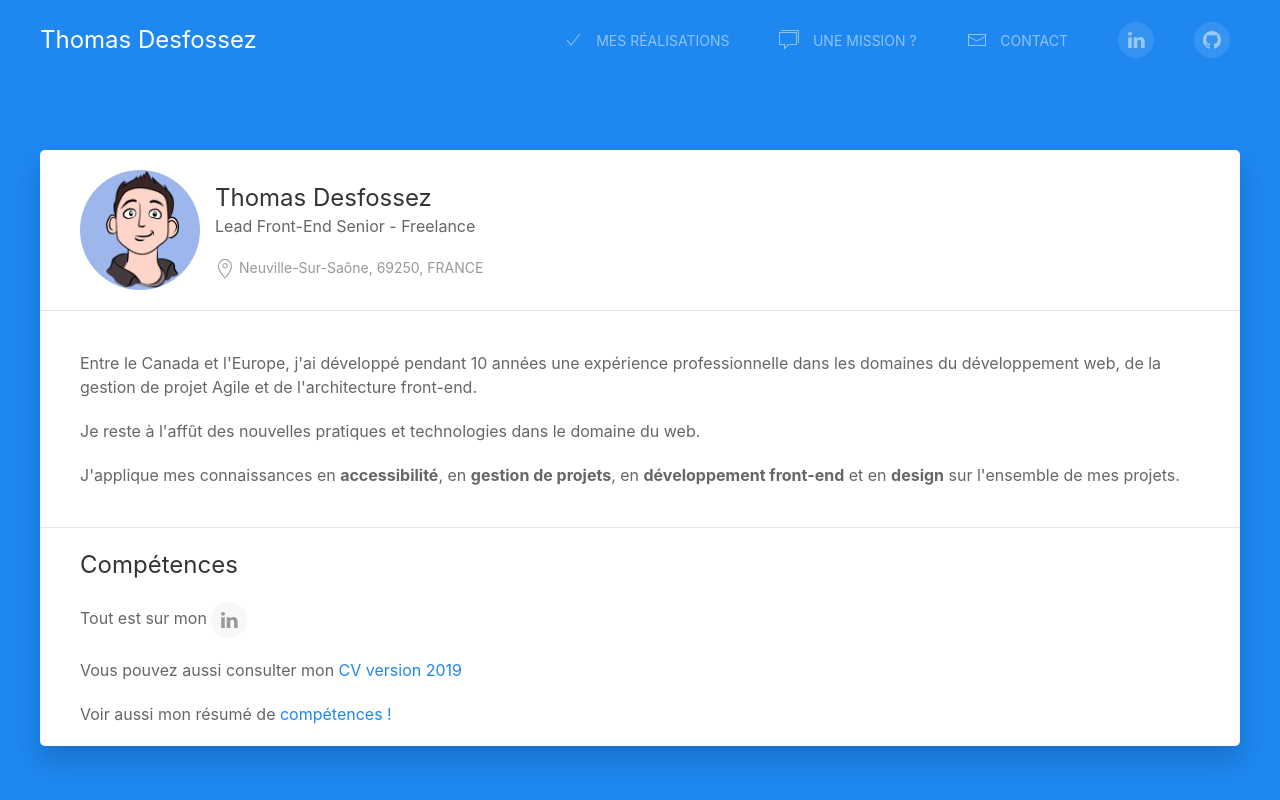
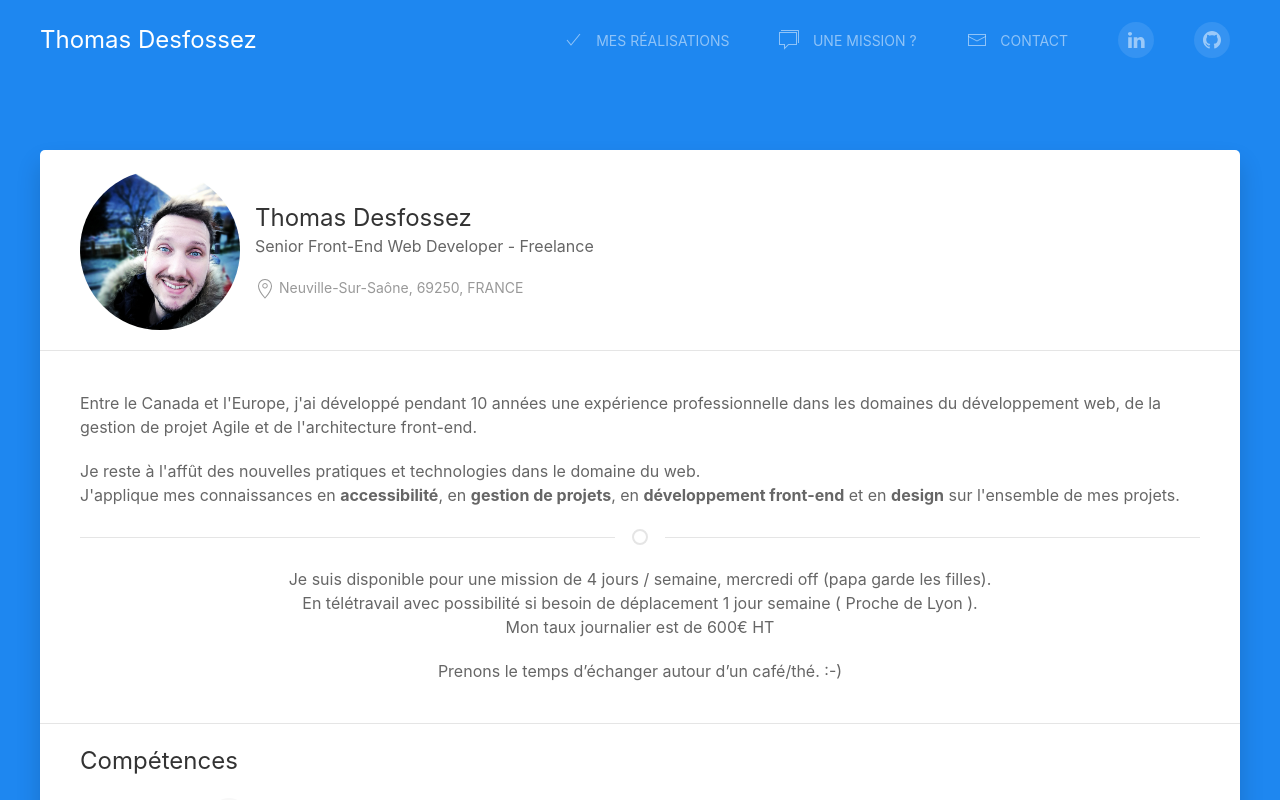
Before and after one commit to tomagladiator/portfolio, a Vue app: page / in a window 1280 px wide. Shown: the top 800 px of the page. Built offline with nearby package versions, Linux system fonts and the light colour scheme.

Commit message:
update home and photo

```diff
--- a/src/components/BusinessCard.vue
+++ b/src/components/BusinessCard.vue
@@ -4,7 +4,7 @@
         <div class="uk-card-header">
             <div class="uk-grid-small uk-flex-middle" uk-grid>
                 <div class="uk-width-auto@m">
-                    <img alt="Thomas Desfossez" src="../assets/thomas-avatar.jpg" class="uk-border-circle" width="120" height="120">
+                    <img alt="Thomas Desfossez" src="../assets/thomas-desfossez-2019.jpg" class="uk-border-circle" width="160" height="160">
                 </div>
 
                 <div class="uk-width-expand@m">
@@ -21,11 +21,20 @@
             </p>
 
             <p>
-                Je reste à l'affût des nouvelles pratiques et technologies dans le domaine du web.
+                Je reste à l'affût des nouvelles pratiques et technologies dans le domaine du web. <br>
+                J'applique mes connaissances en <strong>accessibilité</strong>, en <strong>gestion de projets</strong>, en <strong>développement front-end</strong> et en <strong>design</strong> sur l'ensemble de mes projets.
             </p>
 
-            <p>
-                J'applique mes connaissances en <strong>accessibilité</strong>, en <strong>gestion de projets</strong>, en <strong>développement front-end</strong> et en <strong>design</strong> sur l'ensemble de mes projets.
+            <hr class="uk-divider-icon">
+
+            <p class="uk-text-center">
+                Je suis disponible pour une mission de 4 jours / semaine, mercredi off (papa garde les filles). <br>
+                En télétravail avec possibilité si besoin de déplacement 1 jour semaine ( Proche de Lyon ). <br>
+                Mon taux journalier est de 600€ HT
+            </p>
+
+            <p class="uk-text-center">
+                Prenons le temps d’échanger autour d’un café/thé. :-)
             </p>
         </div>
 
--- a/src/views/Home.vue
+++ b/src/views/Home.vue
@@ -2,7 +2,7 @@
   <div>
     <div class="uk-section uk-preserve-color uk-section-primary">
       <div class="uk-container">
-        <BusinessCard msg="Lead Front-End Senior - Freelance" />
+        <BusinessCard msg="Senior Front-End Web Developer - Freelance" />
       </div>
     </div>
 
```
Also changed, not shown: src/assets/thomas-desfossez-2019.jpg.
